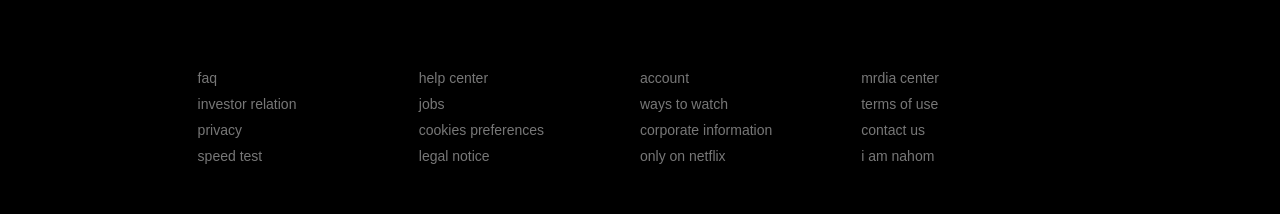
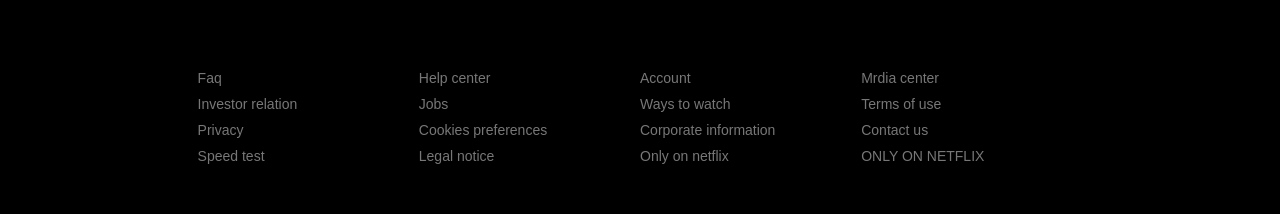
Before and after one commit to nahomadugna81-code/my-website, a plain HTML site: page index.html in a window 1280 px wide. Shown: the part 4632-4846 px from the top of the page. Drawn offline with Linux system fonts and the light colour scheme.

Commit message:
Update index.html

```diff
--- a/index.html
+++ b/index.html
@@ -121,28 +121,28 @@
       <h2>questions? call 000-000-000-000</h2>
       <div class="row">
       <div class="col">
-        <a href="#">faq</a>
-        <a href="#">investor relation</a>
-        <a href="#">privacy</a>
-        <a href="#">speed test</a>
+        <a href="a">Faq</a>
+        <a href="b">Investor relation</a>
+        <a href="c">Privacy</a>
+        <a href="d">Speed test</a>
     </div>
     <div class="col">
-        <a href="#">help center</a>
-        <a href="#">jobs</a>
-        <a href="#">cookies preferences</a>
-        <a href="#">legal notice</a>
+        <a href="1">Help center</a>
+        <a href="2">Jobs</a>
+        <a href="3">Cookies preferences</a>
+        <a href="4">Legal notice</a>
     </div>
     <div class="col">
-        <a href="#">account</a>
-        <a href="#">ways to watch</a>
-        <a href="#">corporate information</a>
-        <a href="#">only on netflix</a>
+        <a href="5">Account</a>
+        <a href="6">Ways to watch</a>
+        <a href="7">Corporate information</a>
+        <a href="8">Only on netflix</a>
     </div>
     <div class="col">
-        <a href="#">mrdia center</a>
-        <a href="#">terms of use</a>
-        <a href="#">contact us</a>
-        <a href="#">i am nahom</a>
+        <a href="e">Mrdia center</a>
+        <a href="f">Terms of use</a>
+        <a href="g">Contact us</a>
+        <a href="h">ONLY ON NETFLIX</a>
     </div>
     </div>
       <select class="eng-lish" name="LanguageSelect" data-uia="language-picker" data-wct-form-control-element="true"><option lang="en" label="English" value="en-ET" selected="">English</option></select>
```
